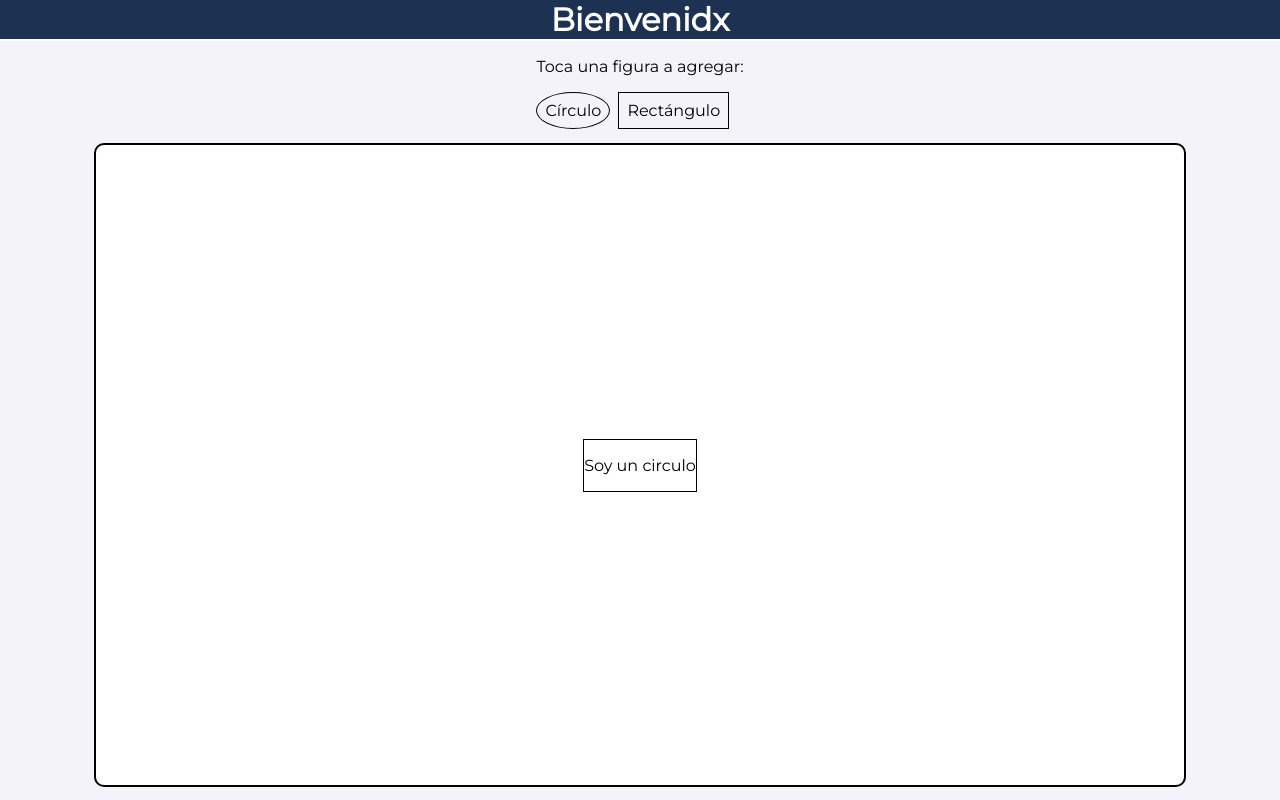
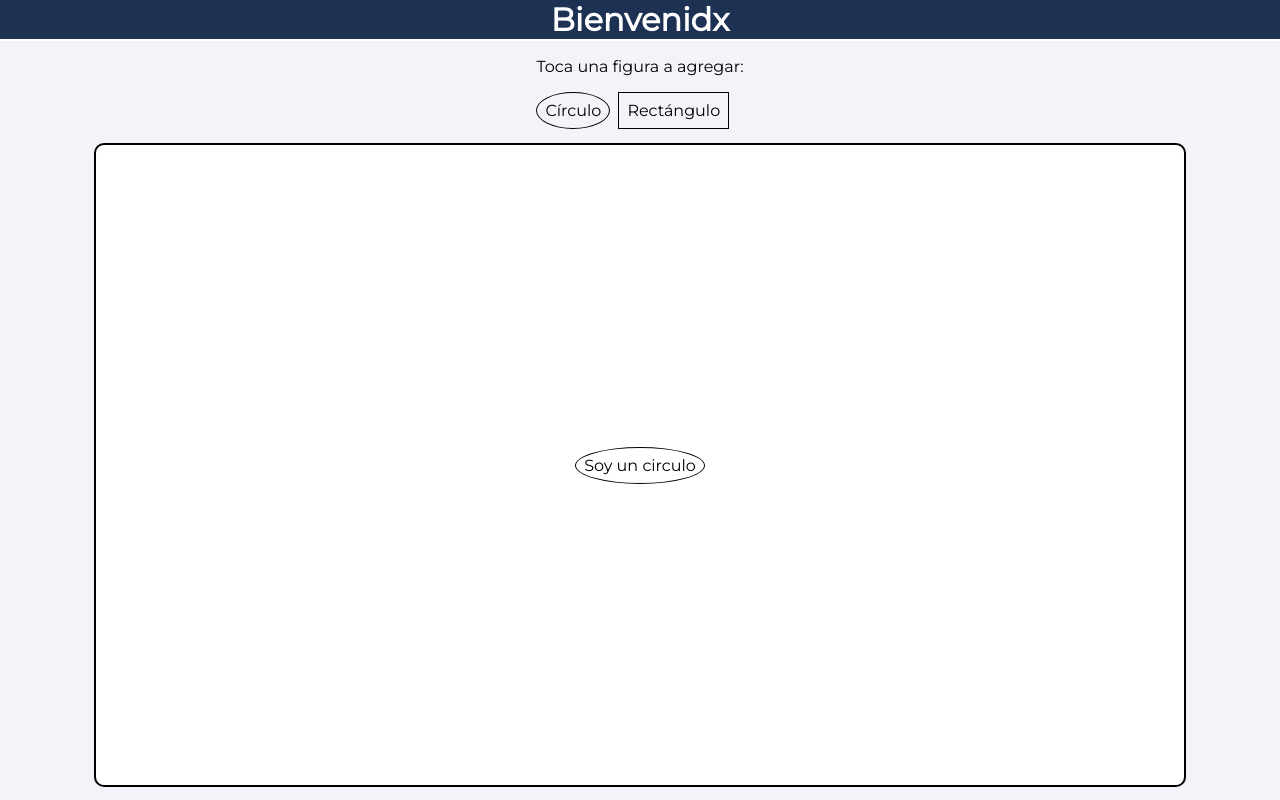
Before and after one commit to CristopherAA/Diagramas-de-flujo, a plain HTML site: page index.html in a window 1280 px wide. Both pictures are taken after a click on the element "Círculo". Drawn offline with nearby package versions, Linux system fonts and the light colour scheme.

Commit message:
Add files via upload

```diff
--- a/main.js
+++ b/main.js
@@ -4,8 +4,8 @@ selectableShapes.forEach(element => {
     element.addEventListener('click',()=>{
         document.querySelector('.figuras').innerHTML +=
         `
-        <div class="figura draggable tap-target">
-                <p>Soy un circulo</p>
+        <div class="figura ${element.classList[0]} draggable tap-target">
+                <p>Soy un ${element.classList[0]}</p>
         </div>
         `;
     })
--- a/styles.css
+++ b/styles.css
@@ -39,9 +39,7 @@ h1{
     cursor: pointer;
     user-select: none;
 }
-.circulo{
-    border-radius: 50%;
-}
+
 
 body{
     background-color:  #F3F3F9;
@@ -69,4 +67,11 @@ body{
     border: solid 1px black;
     position: absolute;
     user-select: none;
+    padding: 0.5em;
 }
+.figura p{
+    margin: 0;
+}
+.circulo{
+    border-radius: 50%;
+}
```
